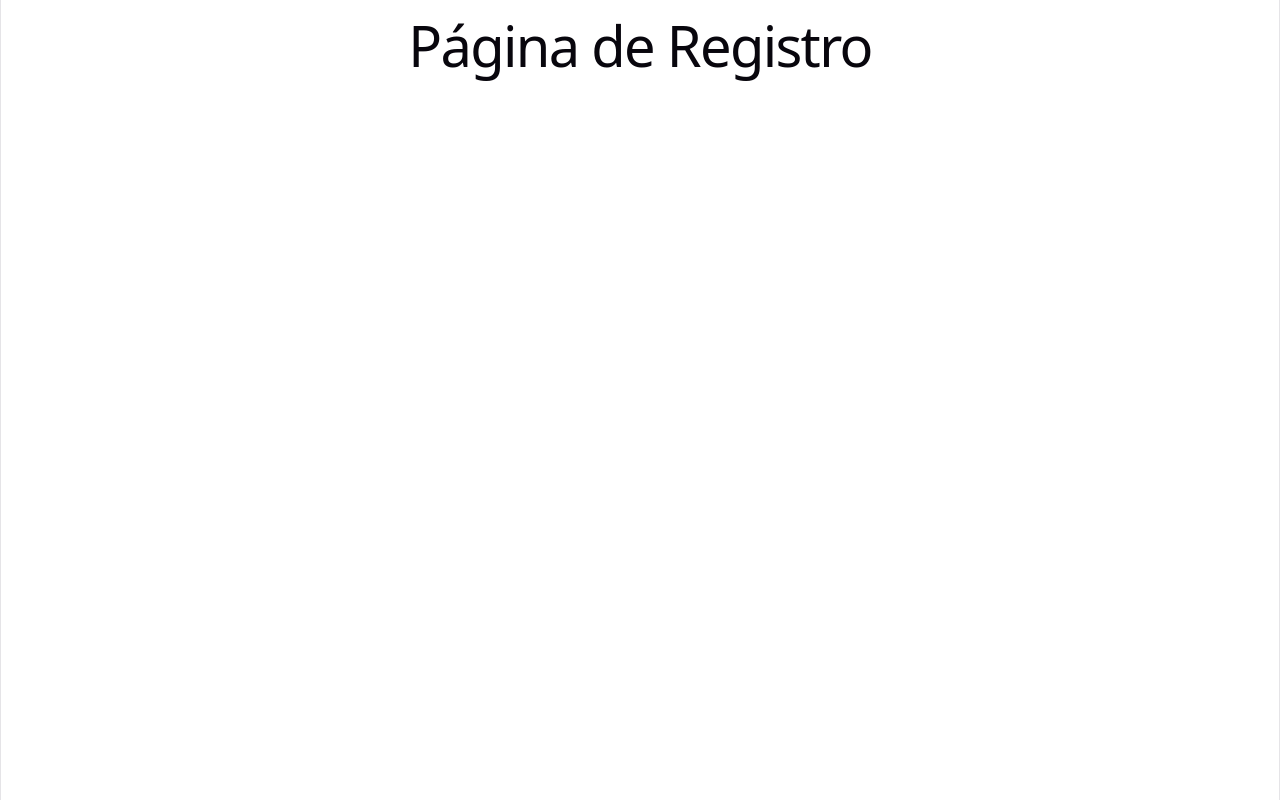
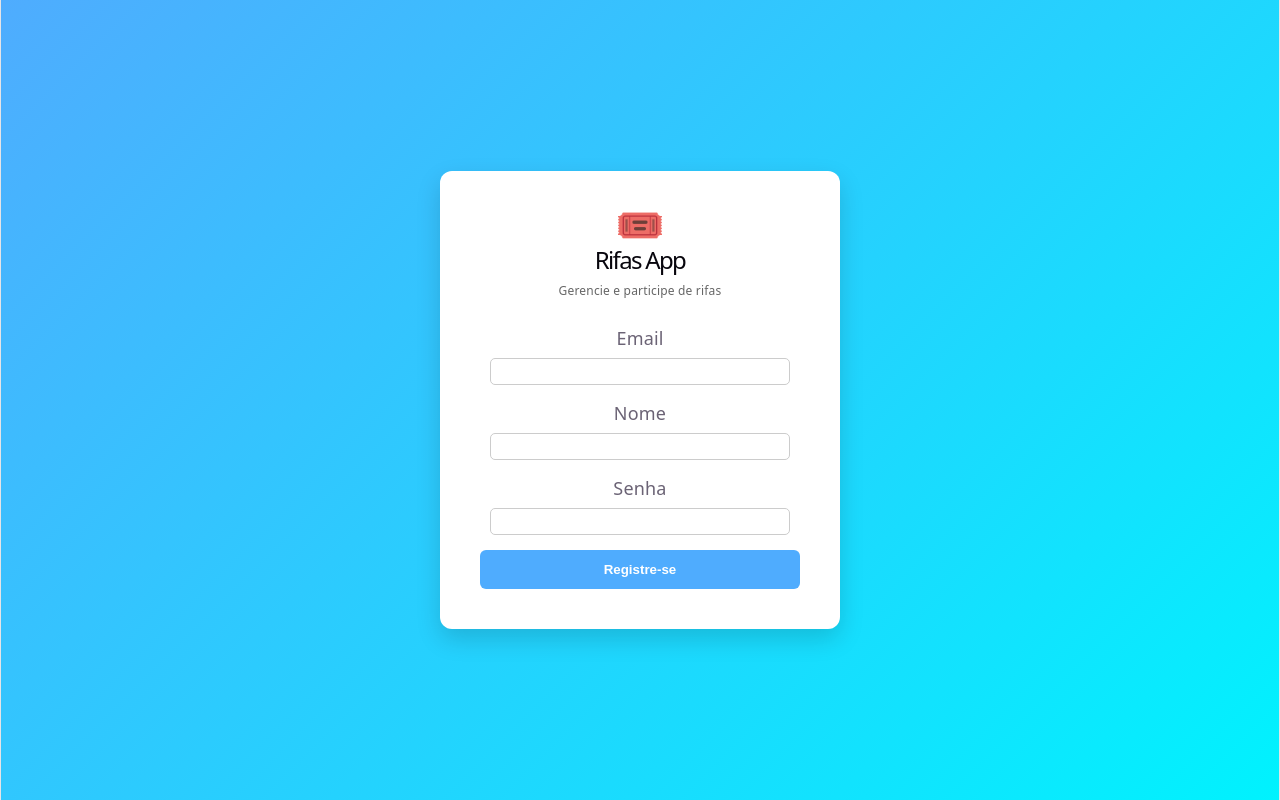
Before and after one commit to pietroggu/Rifas-Faceis, a React (Vite) app: page /register in a window 1280 px wide. Built offline with nearby package versions, Linux system fonts and the light colour scheme.

Commit message:
Arrumei a formatação do botão de enviar

```diff
--- a/src/components/PurchaseModal.jsx
+++ b/src/components/PurchaseModal.jsx
@@ -85,8 +85,10 @@ const styles = {
     },
     input: {
         width: "100%",
-        padding: "8px",
-        margin: "8px 0"
+        height: "25px",
+        marginTop:"10px",
+        padding: "0px",
+
     },
     actions: {
         display: "flex",
--- a/src/pages/Register.jsx
+++ b/src/pages/Register.jsx
@@ -1,9 +1,173 @@
+import React, { useState } from "react";
+import { useNavigate } from "react-router-dom";
+import Input from "../components/Input";
+import AuthService from "../services/authService";
+
 function Register() {
+    const [email, setEmail] = useState("");
+    const [name, setName] = useState("");
+    const [senha, setSenha] = useState("");
+    const [erros, setErros] = useState({});
+    const [loading, setLoading] = useState(false);
+    const [erroGeral, setErroGeral] = useState("");
+
+    const navigate = useNavigate();
+
+    function validar() {
+        const novosErros = {};
+
+        if (!email) {
+            novosErros.email = "Email é obrigatório";
+        } else if (!/\S+@\S+\.\S+/.test(email)) {
+            novosErros.email = "Email inválido";
+        }
+
+        if (!senha) {
+            novosErros.senha = "Senha é obrigatória";
+        } else if (senha.length < 6) {
+            novosErros.senha = "Mínimo 6 caracteres";
+        }
+
+        return novosErros;
+    }
+
+    async function handleLogin(e) {
+        e.preventDefault();
+
+        const validacao = validar();
+
+        if (Object.keys(validacao).length > 0) {
+            setErros(validacao);
+            return;
+        }
+
+        setErros({});
+        setErroGeral("");
+        setLoading(true);
+
+        try {
+            const response = await AuthService.login(email, senha);
+
+            AuthService.saveAuth(response);
+
+            navigate("/home");
+        } catch (error) {
+            setErroGeral(error.message);
+        } finally {
+            setLoading(false);
+        }
+    }
+
     return (
-        <div>
-            <h1>Página de Registro</h1>
+        <div style={styles.container}>
+            <form onSubmit={handleLogin} style={styles.card}>
+
+                {/* 🔥 LOGO + BRAND */}
+                <div style={styles.header}>
+                    <div style={styles.logo}>🎟️</div>
+                    <h1 style={styles.title}>Rifas App</h1>
+                    <p style={styles.subtitle}>Gerencie e participe de rifas</p>
+                </div>
+
+                {erroGeral && (
+                    <div style={styles.errorBox}>
+                        {erroGeral}
+                    </div>
+                )}
+
+                <Input
+                    label="Email"
+                    type="email"
+                    value={email}
+                    onChange={(e) => setEmail(e.target.value)}
+                    error={erros.email}
+                />
+                <Input
+                    label="Nome"
+                    type="name"
+                    value={name}
+                    onChange={(e) => setName(e.target.value)}
+
+                />
+
+                <Input
+                    label="Senha"
+                    type="password"
+                    value={senha}
+                    onChange={(e) => setSenha(e.target.value)}
+                    error={erros.senha}
+                />
+
+                <button type="submit" disabled={loading} style={styles.button}>
+                    {loading ? "Registrando..." : "Registre-se"}
+                </button>
+            </form>
         </div>
     );
 }
 
+const styles = {
+    container: {
+        width: "100%",
+        height: "100vh",
+        display: "flex",
+        justifyContent: "center",
+        alignItems: "center",
+        background: "linear-gradient(135deg, #4facfe, #00f2fe)"
+    },
+    card: {
+        background: "#fff",
+        padding: "40px",
+        borderRadius: "12px",
+        width: "320px",
+        boxShadow: "0 10px 25px rgba(0,0,0,0.15)",
+        animation: "fadeIn 0.3s ease-in-out"
+    },
+    header: {
+        textAlign: "center",
+        marginBottom: "20px"
+    },
+    logo: {
+        fontSize: "40px"
+    },
+    title: {
+        margin: "10px 0 5px",
+        fontSize: "24px"
+    },
+    subtitle: {
+        fontSize: "12px",
+        color: "#666"
+    },
+    errorBox: {
+        background: "#ffe6e6",
+        color: "#cc0000",
+        padding: "10px",
+        borderRadius: "5px",
+        marginBottom: "10px",
+        fontSize: "14px"
+    },
+    button: {
+        width: "100%",
+        padding: "12px",
+        background: "#4facfe",
+        color: "#fff",
+        border: "none",
+        borderRadius: "6px",
+        cursor: "pointer",
+        fontWeight: "bold",
+        transition: "0.2s"
+    },
+    registerContainer: {
+        marginTop: "15px",
+        textAlign: "center",
+        fontSize: "14px"
+    },
+
+    registerLink: {
+        color: "#4facfe",
+        cursor: "pointer",
+        fontWeight: "bold"
+    }
+};
+
 export default Register;
```
